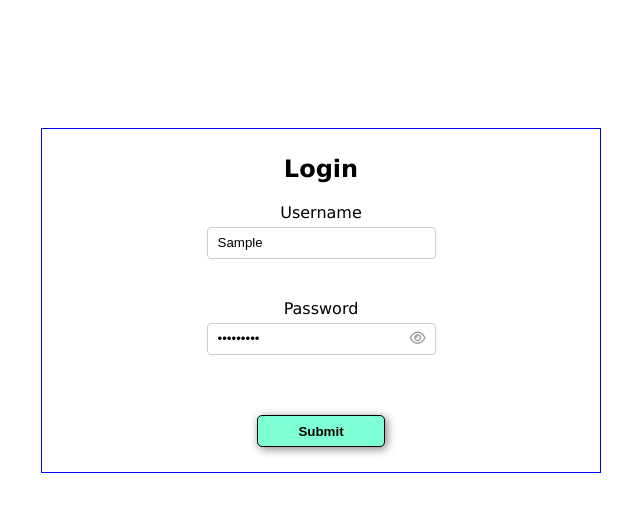
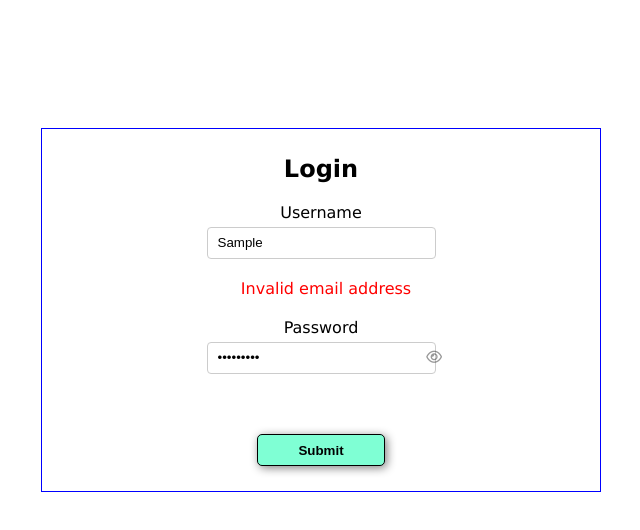
Before and after one commit to ChetanPrince/buttonLoading, a plain HTML site: page index.html in a window 1280 px wide. Both pictures are taken after typing "Sample", "Sample123" into the empty fields and a click on the button "Submit". Shown: the whole page, without its empty margins (87-727 px from the left). Drawn offline with Linux system fonts and the light colour scheme.

Commit message:
checking if email id is correct or not

```diff
--- a/index.html
+++ b/index.html
@@ -15,6 +15,7 @@
             <div class="user-box">
                 <label for="username">Username</label>
               <input id="username" type="text" name="" required="" />
+              <span class="message"></span>
             </div>
             <div class="user-box">
                 <label for="password">Password</label>
--- a/script.js
+++ b/script.js
@@ -9,7 +9,34 @@ passwordView.addEventListener("click", ()=>{
         }
 })
 
+const submit = document.getElementById("submit-wait");
+submit.addEventListener("click", ()=>{
+    const username = document.getElementById("username").value;
+    const password = document.getElementById("password").value;
+    const messageElement = document.querySelector(".message");
+    if(!isValidEmail(username)){
+        messageElement.innerText = "Invalid email address";
+        messageElement.style.display = 'inline';
+    }else{
+        messageElement.innerText = "Valid email address";
+                messageElement.style.display = 'inline';
+                messageElement.style.color = 'green'; // Change color for valid email
+            }
+            // Hide the message after 3 seconds
+            setTimeout(() => {
+                messageElement.style.display = 'none';
+            }, 3000);
+})
 
+
+
+function isValidEmail(email) {
+    // Define the regular expression for a valid email address
+    const emailRegex = /^[^\s@]+@[^\s@]+\.[^\s@]+$/;
+
+    // Test the email against the regex
+    return emailRegex.test(email);
+}
 
 
 // everything inside a click event and after checking whether username has an eligible email id
--- a/style.css
+++ b/style.css
@@ -42,6 +42,12 @@ body {
     height: 2rem;
     border: 1px solid #ccc;
     border-radius: 4px;
+}
+/* message to be appeared on a wrong input */
+.message {
+    color: red;
+    display: none;
+    margin-left: 10px;
 }
 button {
     display: inline-block;
```
